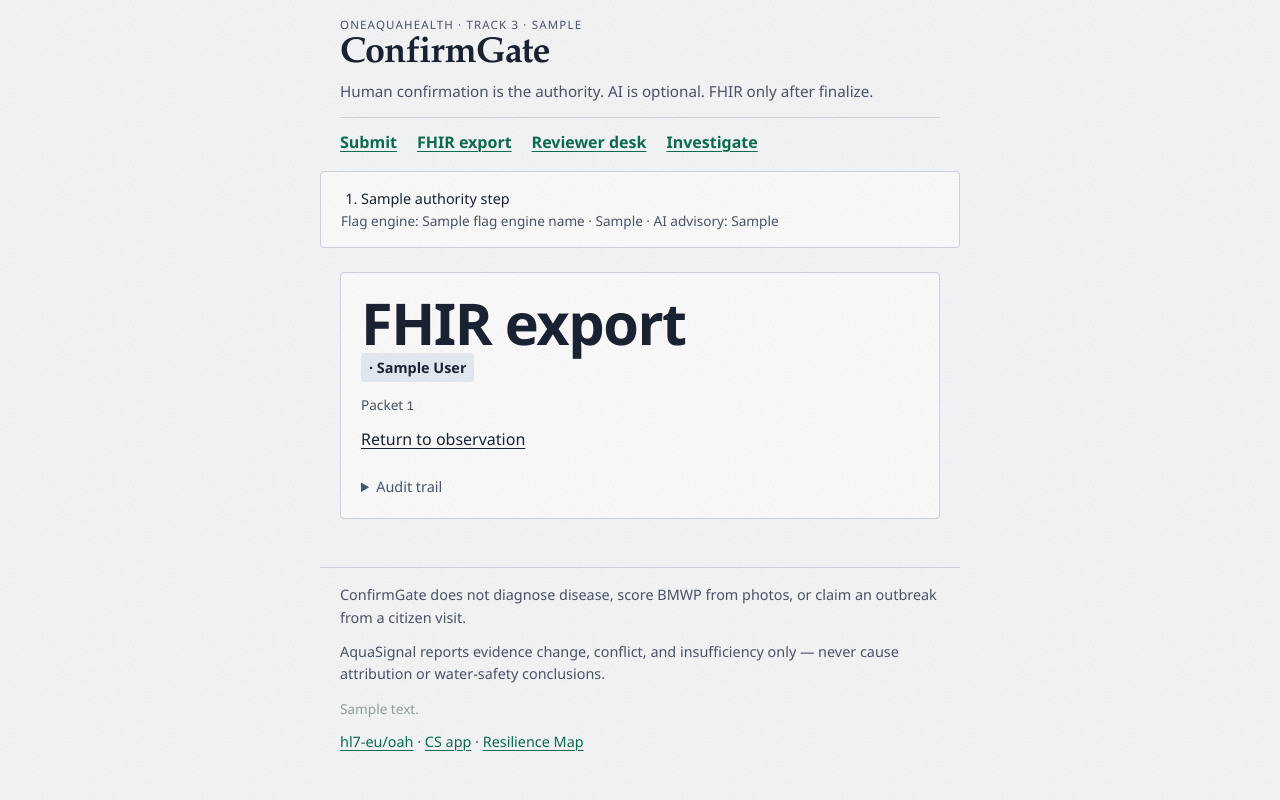
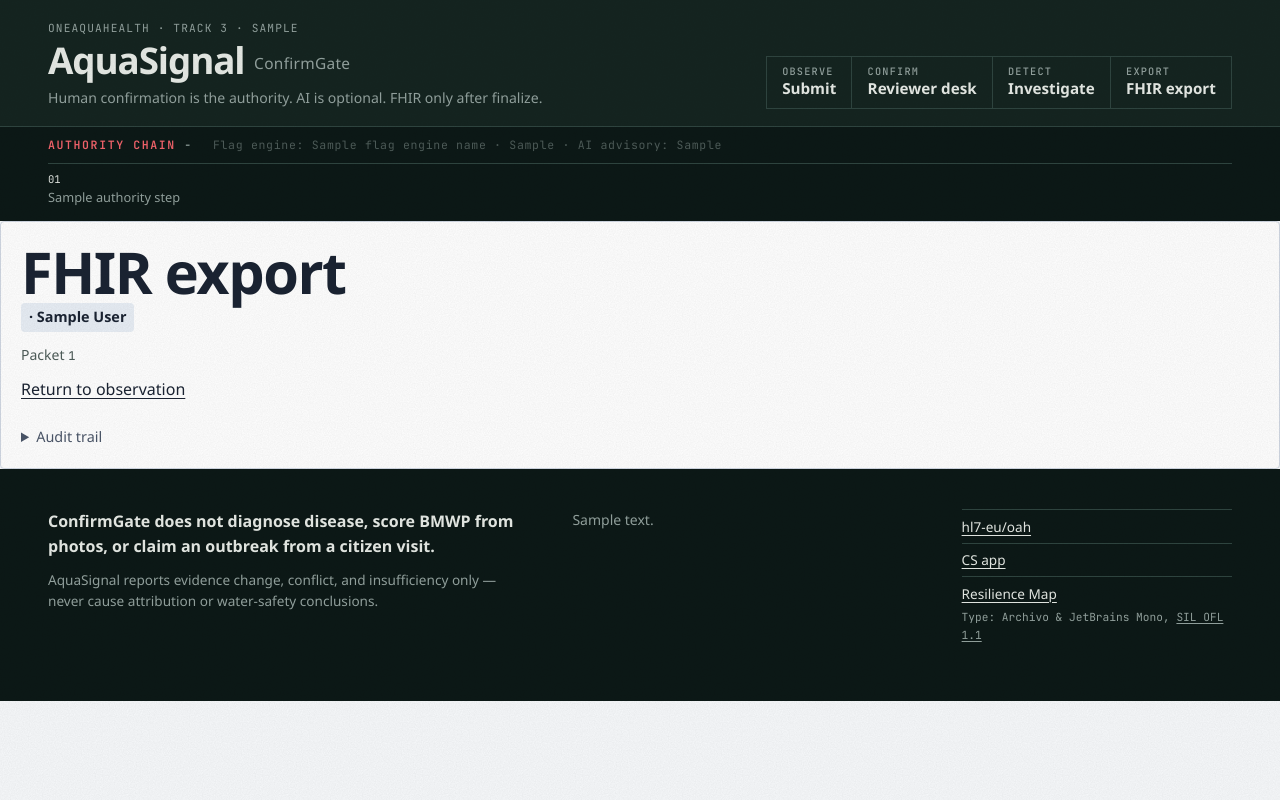
Before and after one commit to CodewithJha/aquasignal, a FastAPI app: template app/templates/fhir.html in a window 1280 px wide. Run offline with FastAPI, Linux system fonts and the light colour scheme; the template is opened without the code that fills it: most values are stand-ins (such as "Sample title", 1, 10 or a date in 2020); parts of the project's set-up code (start-up, migrations or seed data) failed here and were passed over.

Commit message:
feat(ui): rebuild header, primary nav, authority chain and footer
base.html now renders:
- a demo banner (when DEMO_MODE is on) above the header
- the AquaSignal wordmark with ConfirmGate as a secondary mark
- a staged primary nav (Observe / Confirm / Detect / Export) that marks
  the current section with aria-current
- the authority chain as a <details> strip under the header, carrying the
  flag-engine and AI-advisory status line
- a structured footer with the product claims, auth note, OneAquaHealth
  links and the font licence credit

main gains tabindex="-1" so the skip link moves focus, and form errors
sit inside the page wrap. Old header/nav/authority/footer rules are
retired.

```diff
--- a/app/static/style.css
+++ b/app/static/style.css
@@ -248,6 +248,198 @@ code { overflow-wrap: anywhere; }
 }
 .skip-link:focus { top: 1rem; }
 
+/* ---------- Demo banner ---------- */
+.demo-banner {
+  margin: 0;
+  background: var(--deep);
+  color: var(--meta-d);
+  font-family: var(--mono);
+  font-size: 0.72rem;
+  letter-spacing: 0.08em;
+  text-transform: uppercase;
+  text-align: center;
+  padding: 0.4rem var(--gutter);
+  border-bottom: 1px solid var(--slate-line);
+}
+.demo-banner::before {
+  content: "";
+  display: inline-block;
+  width: 0.45rem; height: 0.45rem;
+  margin-right: 0.6rem;
+  background: var(--signal-d);
+  vertical-align: 0.05em;
+}
+
+/* ---------- Header / nav ---------- */
+.site-header {
+  background: var(--slate);
+  color: var(--on-dark);
+}
+.site-header .wrap {
+  display: grid;
+  grid-template-columns: minmax(0, 1fr) auto;
+  align-items: end;
+  gap: 1rem 2.5rem;
+  padding-top: 1.25rem;
+  padding-bottom: 1.1rem;
+}
+.brand { min-width: 0; }
+.brand .eyebrow {
+  font-family: var(--mono);
+  font-size: 0.7rem;
+  letter-spacing: 0.1em;
+  text-transform: uppercase;
+  color: var(--meta-d);
+  margin: 0 0 0.35rem;
+}
+.brand h1 {
+  font-size: clamp(1.6rem, 3vw, 2.3rem);
+  font-weight: 850;
+  font-stretch: 125%;
+  letter-spacing: -0.03em;
+  line-height: 0.95;
+}
+.brand h1 a { text-decoration: none; }
+.brand h1 a:hover { color: var(--signal-d); }
+.brand h1 .wm-gate {
+  font-weight: 400;
+  font-stretch: 100%;
+  font-size: 0.42em;
+  letter-spacing: 0.02em;
+  color: var(--meta-d);
+  margin-left: 0.6rem;
+  vertical-align: 0.35em;
+}
+.tagline {
+  margin: 0.55rem 0 0;
+  font-size: 0.88rem;
+  color: var(--meta-d);
+  max-width: 46rem;
+}
+
+.primary-nav ol {
+  list-style: none;
+  margin: 0;
+  padding: 0;
+  display: flex;
+  gap: 0;
+  border: 1px solid var(--slate-line);
+}
+.primary-nav li + li { border-left: 1px solid var(--slate-line); }
+.primary-nav a {
+  display: block;
+  padding: 0.55rem 0.95rem 0.6rem;
+  text-decoration: none;
+  font-weight: 650;
+  font-stretch: 108%;
+  font-size: 0.95rem;
+  line-height: 1.15;
+  color: var(--on-dark);
+  transition: background-color 150ms ease, color 150ms ease;
+}
+.primary-nav .nav-stage {
+  display: block;
+  font-family: var(--mono);
+  font-size: 0.64rem;
+  font-weight: 500;
+  letter-spacing: 0.12em;
+  text-transform: uppercase;
+  color: var(--meta-d);
+  margin-bottom: 0.2rem;
+}
+.primary-nav a:hover { background: var(--slate-2); }
+.primary-nav a[aria-current="page"] {
+  background: var(--paper);
+  color: var(--ink);
+}
+.primary-nav a[aria-current="page"] .nav-stage { color: var(--signal); }
+
+/* Authority chain — chain-of-custody strip under the header. */
+.chain {
+  background: var(--deep);
+  color: var(--on-dark);
+  border-top: 1px solid var(--slate-line);
+}
+.chain > summary {
+  list-style: none;
+  cursor: pointer;
+  display: flex;
+  flex-wrap: wrap;
+  align-items: baseline;
+  gap: 0.25rem 1.25rem;
+  padding-block: 0.55rem;
+  font-family: var(--mono);
+  font-size: 0.72rem;
+  letter-spacing: 0.06em;
+}
+.chain > summary::-webkit-details-marker { display: none; }
+.chain-title {
+  text-transform: uppercase;
+  letter-spacing: 0.14em;
+  color: var(--signal-d);
+  font-weight: 600;
+}
+.chain-title::after { content: " +"; color: var(--meta-d); }
+.chain[open] .chain-title::after { content: " −"; }
+.chain > summary .meta { margin: 0; font-size: 0.72rem; }
+.chain ol {
+  list-style: none;
+  margin: 0 auto;
+  padding-top: 0;
+  padding-bottom: 0.85rem;
+  display: grid;
+  grid-template-columns: repeat(auto-fit, minmax(11rem, 1fr));
+  gap: 0;
+  counter-reset: chain;
+}
+.chain li {
+  counter-increment: chain;
+  font-size: 0.8rem;
+  line-height: 1.35;
+  color: var(--meta-d);
+  padding: 0.5rem 0.9rem 0.1rem 0;
+  border-top: 1px solid var(--slate-line);
+  position: relative;
+}
+.chain li::before {
+  content: counter(chain, decimal-leading-zero);
+  display: block;
+  font-family: var(--mono);
+  font-size: 0.66rem;
+  color: var(--on-dark);
+  margin-bottom: 0.2rem;
+}
+.chain li:not(:last-child)::after {
+  content: "";
+  position: absolute;
+  top: -4px;
+  right: 0.9rem;
+  width: 7px; height: 7px;
+  border-top: 1px solid var(--meta-d);
+  border-right: 1px solid var(--meta-d);
+  transform: rotate(45deg);
+}
+
+/* ---------- Footer ---------- */
+.site-footer {
+  background: var(--deep);
+  color: var(--meta-d);
+  font-size: 0.85rem;
+  padding-block: 2.5rem 3rem;
+}
+.site-footer .wrap {
+  display: grid;
+  grid-template-columns: minmax(0, 1.4fr) minmax(0, 1fr) minmax(0, 0.8fr);
+  gap: 1.5rem clamp(1.5rem, 4vw, 3.5rem);
+}
+.site-footer p { margin: 0 0 0.6rem; }
+.footer-claims p:first-child { color: var(--on-dark); font-size: 1rem; font-weight: 600; font-stretch: 105%; }
+.footer-links ul { list-style: none; margin: 0; padding: 0; }
+.footer-links li { padding: 0.35rem 0; border-top: 1px solid var(--slate-line); }
+.footer-links a { color: var(--on-dark); }
+.footer-type { font-family: var(--mono); font-size: 0.7rem; margin-top: 1rem; }
+.footer-type a { color: var(--meta-d); }
+
 /* ConfirmGate Phase 6 — restrained civic / health UI (no fake AI dashboard). */
 
 :root {
@@ -268,72 +460,6 @@ code { overflow-wrap: anywhere; }
   --max: 40rem;
   --font: "Source Serif 4", "Iowan Old Style", "Palatino Linotype", Palatino, serif;
   --sans: "IBM Plex Sans", "Segoe UI", "Helvetica Neue", sans-serif;
-}
-
-.skip-link {
-  position: absolute;
-  left: -999px;
-  top: 0;
-  background: var(--accent);
-  color: var(--accent-ink);
-  padding: 0.5rem 1rem;
-  z-index: 10;
-}
-.skip-link:focus { left: 0; }
-
-.site-header, main, .site-footer, .authority {
-  max-width: var(--max);
-  margin: 0 auto;
-  padding: 1rem 1.25rem;
-}
-
-.brand h1 {
-  font-family: var(--font);
-  font-size: clamp(1.75rem, 4vw, 2.25rem);
-  margin: 0.15rem 0;
-  letter-spacing: -0.02em;
-}
-.brand h1 a { color: inherit; text-decoration: none; }
-.brand h1 a:hover, .brand h1 a:focus { text-decoration: underline; }
-
-.eyebrow {
-  font-size: 0.72rem;
-  letter-spacing: 0.1em;
-  text-transform: uppercase;
-  color: var(--muted);
-  margin: 0;
-}
-
-.tagline {
-  margin: 0.35rem 0 0;
-  color: var(--muted);
-  font-size: 0.95rem;
-}
-
-nav {
-  display: flex;
-  flex-wrap: wrap;
-  gap: 0.75rem 1.25rem;
-  margin-top: 0.85rem;
-  padding-top: 0.75rem;
-  border-top: 1px solid var(--line);
-}
-nav a { color: var(--accent); font-weight: 600; }
-
-.authority {
-  background: var(--surface);
-  border: 1px solid var(--line);
-  border-radius: var(--radius);
-  margin-bottom: 0.5rem;
-}
-.authority ol {
-  margin: 0;
-  padding-left: 1.25rem;
-  font-size: 0.9rem;
-}
-.authority .meta, .meta {
-  color: var(--muted);
-  font-size: 0.85rem;
 }
 
 .panel {
@@ -536,14 +662,6 @@ button.danger {
   margin-top: 0.35rem;
 }
 .ai-actions form { margin: 0; }
-
-.site-footer {
-  color: var(--muted);
-  font-size: 0.9rem;
-  border-top: 1px solid var(--line);
-  margin-top: 2rem;
-}
-.site-footer a { color: var(--accent); }
 
 @media (max-width: 560px) {
   .site-header, main, .site-footer, .authority { padding: 0.85rem 1rem; }
--- a/app/templates/base.html
+++ b/app/templates/base.html
@@ -7,34 +7,43 @@
   <link rel="preload" href="/static/fonts/archivo-latin-standard-normal.woff2" as="font" type="font/woff2" crossorigin />
   <link rel="stylesheet" href="/static/style.css" />
 </head>
+{% set path = request.url.path if request is defined else "" %}
 <body>
   <a class="skip-link" href="#main">Skip to content</a>
+  {% if demo_mode %}<p class="demo-banner" role="note">Public demo — data may be reset.</p>{% endif %}
   <header class="site-header">
+    <div class="wrap">
       <div class="brand">
         <p class="eyebrow">OneAquaHealth · Track 3{% if product_line %} · {{ product_line }}{% endif %}</p>
-      <h1><a href="/upload">ConfirmGate</a></h1>
+        <h1><a href="/">AquaSignal<span class="wm-gate">ConfirmGate</span></a></h1>
         <p class="tagline">Human confirmation is the authority. AI is optional. FHIR only after finalize.</p>
       </div>
-    <nav aria-label="Primary">
-      <a href="/upload">Submit</a>
-      <a href="/fhir">FHIR export</a>
-      <a href="/review">Reviewer desk</a>
-      <a href="/investigate">Investigate</a>
+      <nav class="primary-nav" aria-label="Primary">
+        <ol>
+          <li><a href="/upload"{% if path == "/upload" or path.startswith("/observation") %} aria-current="page"{% endif %}><span class="nav-stage">Observe</span>Submit</a></li>
+          <li><a href="/review"{% if path.startswith("/review") %} aria-current="page"{% endif %}><span class="nav-stage">Confirm</span>Reviewer desk</a></li>
+          <li><a href="/investigate"{% if path.startswith("/investigate") %} aria-current="page"{% endif %}><span class="nav-stage">Detect</span>Investigate</a></li>
+          <li><a href="/fhir"{% if path.startswith("/fhir") %} aria-current="page"{% endif %}><span class="nav-stage">Export</span>FHIR export</a></li>
+        </ol>
       </nav>
+    </div>
   </header>
 
-  <aside class="authority" aria-label="Authority chain">
-    <ol>
+  <details class="chain" open aria-label="Authority chain">
+    <summary class="wrap">
+      <span class="chain-title">Authority chain</span>
+      <span class="meta">{% if not investigation_page %}Flag engine: {{ flag_engine_name }} · {{ flag_engine_version }} · {% endif %}{% if ai_model == "null" %}AI advisory: disabled{% else %}AI advisory: {{ ai_model }}{% endif %}</span>
+    </summary>
+    <ol class="wrap">
       {% for key, label in authority_steps %}
       <li>{{ label }}</li>
       {% endfor %}
     </ol>
-    <p class="meta">{% if not investigation_page %}Flag engine: {{ flag_engine_name }} · {{ flag_engine_version }} · {% endif %}{% if ai_model == "null" %}AI advisory: disabled{% else %}AI advisory: {{ ai_model }}{% endif %}</p>
-  </aside>
+  </details>
 
-  <main id="main">
-    {% if demo_mode %}<p class="meta" role="note">Public demo — data may be reset.</p>{% endif %}
+  <main id="main" tabindex="-1">
     {% if errors %}
+    <div class="wrap">
       <div class="alert" role="alert">
         <p class="alert-title">Please check the following</p>
         <ul>
@@ -43,19 +52,29 @@
           {% endfor %}
         </ul>
       </div>
+    </div>
     {% endif %}
     {% block content %}{% endblock %}
   </main>
 
   <footer class="site-footer">
+    <div class="wrap">
+      <div class="footer-claims">
         <p>ConfirmGate does not diagnose disease, score BMWP from photos, or claim an outbreak from a citizen visit.</p>
         <p>AquaSignal reports evidence change, conflict, and insufficiency only — never cause attribution or water-safety conclusions.</p>
+      </div>
+      <div>
         <p class="meta">{{ auth_note }}</p>
-    <p>
-      <a href="https://github.com/hl7-eu/oah">hl7-eu/oah</a> ·
-      <a href="https://apps.oneaquahealth.eu/login">CS app</a> ·
-      <a href="https://apps.oneaquahealth.eu/resmap/">Resilience Map</a>
-    </p>
+      </div>
+      <div class="footer-links">
+        <ul>
+          <li><a href="https://github.com/hl7-eu/oah">hl7-eu/oah</a></li>
+          <li><a href="https://apps.oneaquahealth.eu/login">CS app</a></li>
+          <li><a href="https://apps.oneaquahealth.eu/resmap/">Resilience Map</a></li>
+        </ul>
+        <p class="footer-type">Type: Archivo &amp; JetBrains Mono, <a href="/static/fonts/OFL-Archivo.txt">SIL OFL 1.1</a></p>
+      </div>
+    </div>
   </footer>
 </body>
 </html>
```
Lines whose indentation alone changed are shown as unchanged.
